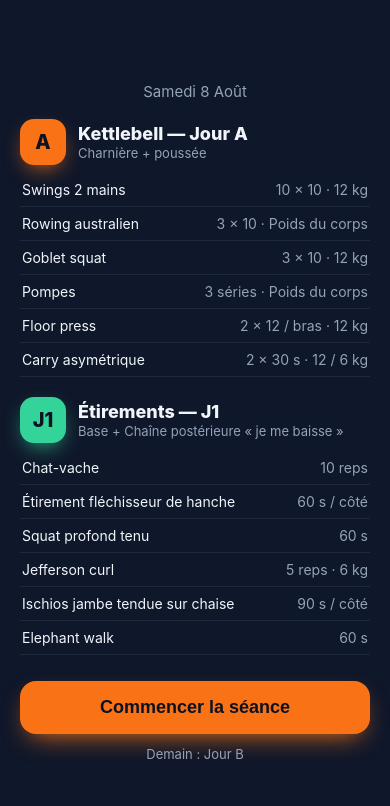
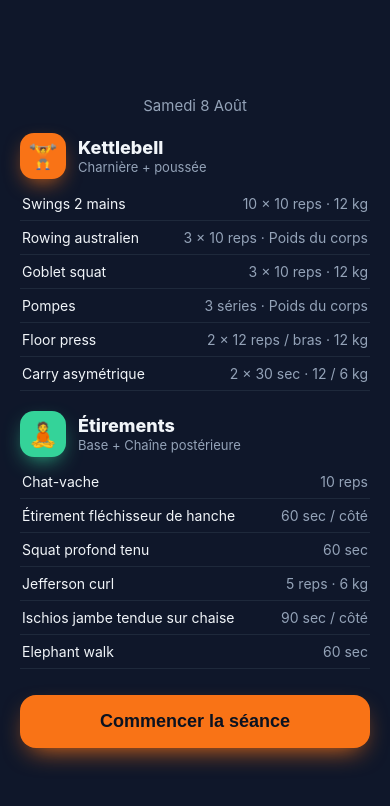
Before and after one commit to aymericbeaumet/coach, a plain HTML site: page index.html in a window 390 px wide. Drawn offline with Linux system fonts and the light colour scheme.

Commit message:
Chrono on timed exercises, muted autoplay, units, zoom, remove internal labels
- Chrono (top-right) on time-based exercises; at 0 it decrements the set counter (optional)
- Re-enable muted autoplay + loop on the active exercise (Error 153 already fixed)
- Units on every prescription (e.g. "3 × 15 reps", "2 × 30 sec")
- Zoom video ~15% each side (crop sides, taller image on mobile)
- Never surface internal rotation codes (no Jour A/B/C, no J1–J4); emoji section badges
- Expand abbreviations in titles (SDT → Soulevé de terre roumain unilatéral); allow 2 lines
- Remove per-exercise one-line descriptions; drop the "Demain" line
- Add serve.sh for local http (file:// can't run SW or YouTube embeds)

Co-Authored-By: Claude Opus 4.8 (1M context) <noreply@anthropic.com>

```diff
--- a/app.js
+++ b/app.js
@@ -2,9 +2,9 @@
 
 /* ---------------------------------------------------------------------------
  * Coach — la séance du jour.
- *   • Kettlebell : rotation A / B / C   (2026-08-08 = Jour A)
- *   • Étirements : rotation J1 / J2 / J3 / J4   (2026-08-08 = J1)
- * Rotations déterministes, +1 cran par jour civil.
+ *   • Kettlebell : rotation interne A / B / C   (référence 2026-08-08)
+ *   • Étirements : rotation interne J1 / J2 / J3 / J4
+ * Rotations déterministes (+1 cran / jour civil). Détail interne, jamais montré.
  * Aucun état conservé : rafraîchir redémarre la séance depuis le début.
  * ------------------------------------------------------------------------- */
 
@@ -12,45 +12,33 @@ const PROGRAM = {
   A: {
     title: 'Charnière + poussée', accent: '#f97316',
     exercises: [
-      { name: 'Swings 2 mains', weight: '12 kg', reps: '10 × 10', detail: '1 série par minute', sets: 10,
-        note: 'Conditionnement + travail de charnière, pas de la force pure.', video: 'nkWkssEvo3A' },
-      { name: 'Rowing australien', weight: 'Poids du corps', reps: '3 × 10', detail: '', sets: 3,
-        note: 'Pieds surélevés sur une chaise dès que possible.', video: 'nB2sOQ7613Q' },
-      { name: 'Goblet squat', weight: '12 kg', reps: '3 × 10', detail: 'tempo 3-1-1', sets: 3,
-        note: '3 s de descente, 1 s en bas, 1 s de montée.', video: '5z86H2vki_8' },
-      { name: 'Pompes', weight: 'Poids du corps', reps: '3 séries', detail: '', sets: 3,
-        note: "S'arrêter 2 reps avant l'échec — c'est ta poussée principale.", video: 'IODxDxX7oi4' },
-      { name: 'Floor press', weight: '12 kg', reps: '2 × 12 / bras', detail: '', sets: 2,
-        note: '', video: 'B340QckIfJM' },
-      { name: 'Carry asymétrique', weight: '12 / 6 kg', reps: '2 × 30 s', detail: '', sets: 2,
-        note: '12 kg d’un côté, 6 kg de l’autre.', video: 'iq5D5SU2Oq4' },
+      { name: 'Swings 2 mains', weight: '12 kg', reps: '10 × 10 reps', detail: '1 série par minute', sets: 10, video: 'nkWkssEvo3A' },
+      { name: 'Rowing australien', weight: 'Poids du corps', reps: '3 × 10 reps', detail: 'pieds surélevés sur une chaise', sets: 3, video: 'nB2sOQ7613Q' },
+      { name: 'Goblet squat', weight: '12 kg', reps: '3 × 10 reps', detail: 'tempo 3-1-1', sets: 3, video: '5z86H2vki_8' },
+      { name: 'Pompes', weight: 'Poids du corps', reps: '3 séries', detail: '2 reps avant l’échec', sets: 3, video: 'IODxDxX7oi4' },
+      { name: 'Floor press', weight: '12 kg', reps: '2 × 12 reps / bras', detail: '', sets: 2, video: 'B340QckIfJM' },
+      { name: 'Carry asymétrique', weight: '12 / 6 kg', reps: '2 × 30 sec', detail: '', sets: 2, seconds: 30, video: 'iq5D5SU2Oq4' },
     ],
   },
   B: {
     title: 'Jambes + dos', accent: '#38bdf8',
     exercises: [
-      { name: 'Turkish get-up', weight: '12 kg', reps: '5 × 1 / côté', detail: 'lent', sets: 5,
-        note: 'Lent et contrôlé, une répétition à la fois.', video: 'JFrItinMcyQ' },
-      { name: 'Split squat bulgare', weight: '12 kg', reps: '3 × 8 / côté', detail: '', sets: 3,
-        note: 'Pied arrière sur une chaise. Bien plus dur que la fente arrière.', video: 'eCJxHKDXBqk' },
-      { name: 'SDT roumain unilatéral', weight: '12 kg', reps: '3 × 10 / côté', detail: 'lent', sets: 3,
-        note: 'Soulevé de terre roumain sur une jambe, lent et gainé.', video: 'S8wkyvxNvac' },
-      { name: 'Rowing un bras', weight: '12 kg', reps: '3 × 15 / côté', detail: '', sets: 3,
-        note: '1 s de contraction en haut.', video: 'l5qelXL5nfs' },
-      { name: 'Pullover', weight: '6 kg', reps: '3 × 15', detail: '', sets: 3,
-        note: '', video: 'tcHaHIQStsk' },
-      { name: 'Gainage latéral', weight: 'Poids du corps', reps: '2 × 30 s / côté', detail: '', sets: 2,
-        note: '', video: 'fIkpxa-kuIA' },
+      { name: 'Turkish get-up', weight: '12 kg', reps: '5 × 1 rep / côté', detail: 'lent', sets: 5, video: 'JFrItinMcyQ' },
+      { name: 'Split squat bulgare', weight: '12 kg', reps: '3 × 8 reps / côté', detail: 'pied arrière sur une chaise', sets: 3, video: 'eCJxHKDXBqk' },
+      { name: 'Soulevé de terre roumain unilatéral', weight: '12 kg', reps: '3 × 10 reps / côté', detail: 'lent', sets: 3, video: 'S8wkyvxNvac' },
+      { name: 'Rowing un bras', weight: '12 kg', reps: '3 × 15 reps / côté', detail: '1 s de contraction en haut', sets: 3, video: 'l5qelXL5nfs' },
+      { name: 'Pullover', weight: '6 kg', reps: '3 × 15 reps', detail: '', sets: 3, video: 'tcHaHIQStsk' },
+      { name: 'Gainage latéral', weight: 'Poids du corps', reps: '2 × 30 sec / côté', detail: '', sets: 2, seconds: 30, video: 'fIkpxa-kuIA' },
     ],
   },
   C: {
-    title: 'Récup active · 15 min', accent: '#34d399',
+    title: 'Récup active', accent: '#34d399',
     exercises: [
-      { name: 'Get-up', weight: '6 kg', reps: 'léger', detail: '', sets: 1, note: 'Mobilité et contrôle.', video: 'JFrItinMcyQ' },
-      { name: 'Pullover', weight: '6 kg', reps: 'léger', detail: '', sets: 1, note: '', video: 'tcHaHIQStsk' },
-      { name: 'Halos', weight: '6 kg', reps: 'léger', detail: '', sets: 1, note: 'Autour de la tête, lent, dans les deux sens.', video: 'Sci3lijQBmk' },
-      { name: 'Carries', weight: '6 kg', reps: 'marche', detail: '', sets: 1, note: 'Marche lestée, gainage.', video: 'CiN1iw856rQ' },
-      { name: 'Mobilité hanches / épaules', weight: 'Poids du corps', reps: 'flow', detail: '', sets: 1, note: 'Ouverture hanches et épaules.', video: 'gDG9QoYpqtU' },
+      { name: 'Get-up', weight: '6 kg', reps: '3 reps / côté', detail: 'léger', sets: 1, video: 'JFrItinMcyQ' },
+      { name: 'Pullover', weight: '6 kg', reps: '15 reps', detail: 'léger', sets: 1, video: 'tcHaHIQStsk' },
+      { name: 'Halos', weight: '6 kg', reps: '5 tours / sens', detail: 'lent', sets: 1, video: 'Sci3lijQBmk' },
+      { name: 'Carries', weight: '6 kg', reps: '40 sec', detail: 'marche lestée', sets: 1, seconds: 40, video: 'CiN1iw856rQ' },
+      { name: 'Mobilité hanches / épaules', weight: 'Poids du corps', reps: '60 sec', detail: '', sets: 1, seconds: 60, video: 'gDG9QoYpqtU' },
     ],
   },
 };
@@ -58,72 +46,55 @@ const PROGRAM = {
 /* Étirements — Base tous les jours + rotation J1 → J2 → J3 → J4. */
 const STRETCH = {
   base: [
-    { name: 'Chat-vache', weight: '', reps: '10 reps', detail: 'très lentes, vertèbre par vertèbre', sets: 1,
-      note: 'Enroule et déroule la colonne segment par segment.', video: 'r43PNCct6Yw' },
-    { name: 'Étirement fléchisseur de hanche', weight: '', reps: '60 s / côté', detail: 'bassin rentré, fessier serré', sets: 2,
-      note: 'Rétroversion du bassin pour vraiment cibler le psoas.', video: 'WtTAT6lSm3E' },
-    { name: 'Squat profond tenu', weight: '', reps: '60 s', detail: 'talons au sol', sets: 1,
-      note: '', video: 'ss4R2g4mFVU' },
+    { name: 'Chat-vache', weight: '', reps: '10 reps', detail: 'vertèbre par vertèbre', sets: 1, video: 'r43PNCct6Yw' },
+    { name: 'Étirement fléchisseur de hanche', weight: '', reps: '60 sec / côté', detail: 'bassin rentré', sets: 2, seconds: 60, video: 'WtTAT6lSm3E' },
+    { name: 'Squat profond tenu', weight: '', reps: '60 sec', detail: 'talons au sol', sets: 1, seconds: 60, video: 'ss4R2g4mFVU' },
   ],
   days: {
-    J1: { title: 'Chaîne postérieure', subtitle: '« je me baisse »', exercises: [
-      { name: 'Jefferson curl', weight: '6 kg', reps: '5 reps', detail: '10 s pour dérouler, 10 s pour remonter', sets: 5,
-        note: 'Déroule vertèbre par vertèbre, charge légère et contrôlée.', video: 'ZWaI1jrtzOk' },
-      { name: 'Ischios jambe tendue sur chaise', weight: '', reps: '90 s / côté', detail: 'dos plat, bassin qui bascule', sets: 2,
-        note: 'Charnière de hanche — surtout pas le dos rond.', video: 'KY_TGLbgYMs' },
-      { name: 'Elephant walk', weight: '', reps: '60 s', detail: '', sets: 1, note: '', video: 'fnih_6w_JjA' },
+    J1: { title: 'Chaîne postérieure', exercises: [
+      { name: 'Jefferson curl', weight: '6 kg', reps: '5 reps', detail: '10 s pour dérouler, 10 s pour remonter', sets: 5, video: 'ZWaI1jrtzOk' },
+      { name: 'Ischios jambe tendue sur chaise', weight: '', reps: '90 sec / côté', detail: 'dos plat', sets: 2, seconds: 90, video: 'KY_TGLbgYMs' },
+      { name: 'Elephant walk', weight: '', reps: '60 sec', detail: '', sets: 1, seconds: 60, video: 'fnih_6w_JjA' },
     ]},
-    J2: { title: 'Hanches', subtitle: '', exercises: [
-      { name: '90/90 assis', weight: '', reps: '60 s / côté', detail: "bascule d'un côté à l'autre", sets: 2, note: '', video: 'axHM6figGWY' },
-      { name: 'Pigeon', weight: '', reps: '60 s / côté', detail: '', sets: 2, note: '', video: 'YqNO0ImMtEY' },
-      { name: 'Grenouille', weight: '', reps: '60 s', detail: '', sets: 1, note: '', video: 'cszFKUXArjs' },
+    J2: { title: 'Hanches', exercises: [
+      { name: '90/90 assis', weight: '', reps: '60 sec / côté', detail: '', sets: 2, seconds: 60, video: 'axHM6figGWY' },
+      { name: 'Pigeon', weight: '', reps: '60 sec / côté', detail: '', sets: 2, seconds: 60, video: 'YqNO0ImMtEY' },
+      { name: 'Grenouille', weight: '', reps: '60 sec', detail: '', sets: 1, seconds: 60, video: 'cszFKUXArjs' },
     ]},
-    J3: { title: 'Dos + thoracique', subtitle: '', exercises: [
-      { name: 'Extension thoracique sur serviette', weight: '', reps: '90 s', detail: 'serviette roulée sous les omoplates', sets: 1, note: '', video: 'YoPs_HtL9tc' },
-      { name: 'Livre ouvert', weight: '', reps: '8 reps / côté', detail: 'couché sur le côté, genoux pliés', sets: 2,
-        note: 'On ouvre lentement le bras du dessus.', video: 'rDviWORCWEw' },
-      { name: 'Étirement dorsaux à genoux', weight: '', reps: '60 s / côté', detail: "mains loin devant, décalées d'un côté", sets: 2, note: '', video: 'X8ijXOFfYMQ' },
-      { name: 'Torsion lombaire allongée', weight: '', reps: '60 s / côté', detail: 'épaules au sol', sets: 2, note: '', video: 'cvCPeN6XjHs' },
+    J3: { title: 'Dos + thoracique', exercises: [
+      { name: 'Extension thoracique sur serviette', weight: '', reps: '90 sec', detail: 'serviette sous les omoplates', sets: 1, seconds: 90, video: 'YoPs_HtL9tc' },
+      { name: 'Livre ouvert', weight: '', reps: '8 reps / côté', detail: 'couché sur le côté', sets: 2, video: 'rDviWORCWEw' },
+      { name: 'Étirement dorsaux à genoux', weight: '', reps: '60 sec / côté', detail: 'mains loin devant', sets: 2, seconds: 60, video: 'X8ijXOFfYMQ' },
+      { name: 'Torsion lombaire allongée', weight: '', reps: '60 sec / côté', detail: 'épaules au sol', sets: 2, seconds: 60, video: 'cvCPeN6XjHs' },
     ]},
-    J4: { title: 'Chevilles + épaules', subtitle: '', exercises: [
-      { name: 'Dorsiflexion genou au mur', weight: '', reps: '90 s / côté', detail: 'talon collé', sets: 2, note: '', video: 'cPN3-FR-clk' },
-      { name: 'Mollet tendu puis fléchi', weight: '', reps: '45 s + 45 s / côté', detail: 'tendu = jumeaux, fléchi = soléaire', sets: 2, note: '', video: 'RObBWavVFzI' },
-      { name: 'Dislocations à la serviette', weight: '', reps: '10 reps', detail: 'lentes', sets: 1, note: 'Prise large, bras tendus, très lent.', video: 'vP8YmmRMz6I' },
-      { name: 'Étirement pectoral au chambranle', weight: '', reps: '60 s / côté', detail: 'bras en L', sets: 2, note: '', video: 'Q6KfoKo0lSo' },
+    J4: { title: 'Chevilles + épaules', exercises: [
+      { name: 'Dorsiflexion genou au mur', weight: '', reps: '90 sec / côté', detail: 'talon collé', sets: 2, seconds: 90, video: 'cPN3-FR-clk' },
+      { name: 'Mollet tendu puis fléchi', weight: '', reps: '45 sec + 45 sec / côté', detail: 'tendu puis genou fléchi', sets: 2, seconds: 90, video: 'RObBWavVFzI' },
+      { name: 'Dislocations à la serviette', weight: '', reps: '10 reps', detail: 'lentes, prise large', sets: 1, video: 'vP8YmmRMz6I' },
+      { name: 'Étirement pectoral au chambranle', weight: '', reps: '60 sec / côté', detail: 'bras en L', sets: 2, seconds: 60, video: 'Q6KfoKo0lSo' },
     ]},
   },
 };
 
 const LETTERS = ['A', 'B', 'C'];
 const JDAYS = ['J1', 'J2', 'J3', 'J4'];
-const REFERENCE = Date.UTC(2026, 7, 8); // 8 août 2026 → Jour A & J1
+const REFERENCE = Date.UTC(2026, 7, 8);
 const mod = (n, m) => ((n % m) + m) % m;
+const fmt = (s) => { const m = Math.floor(s / 60), sec = s % 60; return m > 0 ? `${m}:${String(sec).padStart(2, '0')}` : `${sec}s`; };
 
 const today = new Date();
 const diff = Math.round((Date.UTC(today.getFullYear(), today.getMonth(), today.getDate()) - REFERENCE) / 86400000);
-const letter = LETTERS[mod(diff, 3)];
-const jletter = JDAYS[mod(diff, 4)];
-const day = PROGRAM[letter];
-const sday = STRETCH.days[jletter];
-const nextLetter = LETTERS[mod(diff + 1, 3)];
+const day = PROGRAM[LETTERS[mod(diff, 3)]];
+const sday = STRETCH.days[JDAYS[mod(diff, 4)]];
 
-/* Refresh → on repart du haut. */
 if ('scrollRestoration' in history) history.scrollRestoration = 'manual';
-
 document.documentElement.style.setProperty('--accent', day.accent);
 
 /* ---------- Intro : deux sections (Kettlebell + Étirements) ---------- */
 document.getElementById('date').textContent =
   today.toLocaleDateString('fr-FR', { weekday: 'long', day: 'numeric', month: 'long' });
-
-document.getElementById('kbBadge').textContent = letter;
-document.getElementById('kbTitle').textContent = `Kettlebell — Jour ${letter}`;
 document.getElementById('kbSub').textContent = day.title;
-document.getElementById('stBadge').textContent = jletter;
-document.getElementById('stTitle').textContent = `Étirements — ${jletter}`;
-document.getElementById('stSub').textContent =
-  sday.subtitle ? `Base + ${sday.title} ${sday.subtitle}` : `Base + ${sday.title}`;
-document.getElementById('tomorrow').textContent = `Demain : Jour ${nextLetter}`;
+document.getElementById('stSub').textContent = `Base + ${sday.title}`;
 
 function fillList(el, items) {
   items.forEach((ex) => {
@@ -141,32 +112,25 @@ const feed = document.getElementById('feed');
 const rail = document.getElementById('rail');
 const PLAY_ICON = '<svg viewBox="0 0 24 24" fill="currentColor"><path d="M8 5v14l11-7z"/></svg>';
 
-const flow = [
-  ...day.exercises.map((ex) => ({ ...ex, group: `Jour ${letter} · ${day.title}` })),
-  ...STRETCH.base.map((ex) => ({ ...ex, group: 'Étirements · Base' })),
-  ...sday.exercises.map((ex) => ({ ...ex, group: `Étirements · ${jletter}` })),
-];
+const flow = [...day.exercises, ...STRETCH.base, ...sday.exercises];
 const N = flow.length;
 
 const exScreens = [];
 const rdots = [];
 const resetters = [];
-let congrats; // défini plus bas
+const chronoStoppers = [];
+let congrats;
 
 function goNext(idx) {
-  const target = idx + 1 < N ? exScreens[idx + 1] : congrats;
-  target.scrollIntoView({ behavior: 'smooth' });
+  (idx + 1 < N ? exScreens[idx + 1] : congrats).scrollIntoView({ behavior: 'smooth' });
 }
 
 function makeExercise(ex, i) {
-  const idx = i;               // position dans exScreens
-  const num = i + 1;           // numéro affiché (1..N)
+  const idx = i, num = i + 1;
   const s = document.createElement('section');
   s.className = 'screen ex';
-
   const weight = ex.weight ? `<span class="weight">${ex.weight}</span>` : '';
   const detail = ex.detail ? `<small>${ex.detail}</small>` : '';
-  const note = ex.note ? `<p class="note">${ex.note}</p>` : '';
 
   s.innerHTML = `
     <div class="player" data-video="${ex.video}">
@@ -175,12 +139,10 @@ function makeExercise(ex, i) {
       </button>
     </div>
     <div class="overlay-top">
-      <span class="pill">${ex.group}</span>
-      <span class="pill">${num} / ${N}</span>
+      <span class="pill progress">${num} / ${N}</span>
     </div>
     <div class="overlay-bottom">
       <div class="ex-head"><h2 class="ex-name">${ex.name}</h2>${weight}</div>
-      ${note}
       <button class="reps-badge" aria-label="Valider une série">
         <span class="rb-count">${ex.sets}</span>
         <span class="rb-scheme">${ex.reps}${detail}</span>
@@ -188,24 +150,43 @@ function makeExercise(ex, i) {
     </div>
   `;
 
-  // Lecture vidéo au tap (fiable partout : c'est un geste utilisateur).
   s.querySelector('.poster').addEventListener('click', () => loadVideo(s));
 
-  // Compteur de séries : chaque tap décrémente ; 0 = terminé → exercice suivant.
+  // Compteur de séries : tap → décompte ; 0 = terminé → exercice suivant.
   const badge = s.querySelector('.reps-badge');
   const countEl = s.querySelector('.rb-count');
   let left = ex.sets;
-  const render = () => {
-    countEl.textContent = left <= 0 ? '✓' : String(left);
-    badge.classList.toggle('done', left <= 0);
-  };
-  badge.addEventListener('click', () => {
+  const renderCount = () => { countEl.textContent = left <= 0 ? '✓' : String(left); badge.classList.toggle('done', left <= 0); };
+  const decrement = () => {
     if (left <= 0) return;
     left -= 1;
-    render();
+    renderCount();
     if (left <= 0) setTimeout(() => goNext(idx), 650);
-  });
-  resetters.push(() => { left = ex.sets; render(); });
+  };
+  badge.addEventListener('click', decrement);
+
+  // Chrono (exercices en secondes) : à 0 il décrémente le compteur. Optionnel.
+  let stopChrono = null;
+  if (ex.seconds) {
+    const chrono = document.createElement('button');
+    chrono.className = 'pill chrono';
+    let remaining = ex.seconds, timer = null;
+    const paint = () => { chrono.innerHTML = `<span class="tdot"></span>${fmt(remaining)}`; chrono.classList.toggle('running', !!timer); };
+    const halt = () => { if (timer) { clearInterval(timer); timer = null; } paint(); };
+    const tick = () => {
+      remaining -= 1;
+      if (remaining <= 0) { halt(); remaining = ex.seconds; decrement(); }
+      paint();
+    };
+    chrono.addEventListener('click', () => { if (timer) halt(); else { timer = setInterval(tick, 1000); paint(); } });
+    paint();
+    s.querySelector('.overlay-top').appendChild(chrono);
+    stopChrono = () => { if (timer) { clearInterval(timer); timer = null; paint(); } };
+    resetters.push(() => { left = ex.sets; renderCount(); if (timer) { clearInterval(timer); timer = null; } remaining = ex.seconds; paint(); });
+  } else {
+    resetters.push(() => { left = ex.sets; renderCount(); });
+  }
+  chronoStoppers.push(stopChrono);
 
   const rdot = document.createElement('button');
   rdot.className = 'rdot';
@@ -217,28 +198,23 @@ function makeExercise(ex, i) {
   feed.appendChild(s);
 }
 
-function appendSection(html, cls) {
-  const s = document.createElement('section');
-  s.className = `screen ${cls}`;
-  s.innerHTML = `<div class="section-inner">${html}</div>`;
-  feed.appendChild(s);
-  return s;
-}
-
 flow.forEach((ex, i) => makeExercise(ex, i));
 
-congrats = appendSection(
-  `<div class="emoji">💪</div>
-   <h1>Séance terminée !</h1>
-   <p>Bravo — Jour ${letter} + étirements ${jletter} bouclés.</p>
-   <button class="start" id="restart">Recommencer</button>`,
-  'congrats',
-);
+congrats = document.createElement('section');
+congrats.className = 'screen congrats';
+congrats.innerHTML = `
+  <div class="section-inner">
+    <div class="emoji">💪</div>
+    <h1>Séance terminée !</h1>
+    <p>Bravo — kettlebell + étirements bouclés.</p>
+    <button class="start" id="restart">Recommencer</button>
+  </div>`;
+feed.appendChild(congrats);
 
-/* ---------- Vidéos : une seule chargée à la fois ---------- */
+/* ---------- Vidéos : une seule active (autoplay muet + boucle) ---------- */
 function embedURL(id) {
   const p = new URLSearchParams({
-    autoplay: '1', loop: '1', playlist: id,
+    autoplay: '1', mute: '1', loop: '1', playlist: id,
     controls: '1', rel: '0', playsinline: '1', modestbranding: '1', iv_load_policy: '3',
   });
   return `https://www.youtube-nocookie.com/embed/${id}?${p}`;
@@ -267,10 +243,11 @@ function unloadVideo(section) {
 let active = -1;
 function setActive(idx) {
   if (idx === active) return;
-  if (active >= 0) unloadVideo(exScreens[active]); // stoppe la vidéo qu'on quitte
+  if (active >= 0) { unloadVideo(exScreens[active]); if (chronoStoppers[active]) chronoStoppers[active](); }
   active = idx;
   rdots.forEach((d, i) => d.classList.toggle('active', i === idx));
   rail.classList.toggle('hidden', idx < 0);
+  if (idx >= 0) loadVideo(exScreens[idx]);
 }
 
 const io = new IntersectionObserver((entries) => {
@@ -294,7 +271,6 @@ window.addEventListener('keydown', (e) => {
   if (e.key === 'ArrowUp' || e.key === 'PageUp') { e.preventDefault(); (active <= 0 ? intro : exScreens[active - 1]).scrollIntoView({ behavior: 'smooth' }); }
 });
 
-/* On repart toujours du haut au chargement. */
 feed.scrollTop = 0;
 window.addEventListener('load', () => { feed.scrollTop = 0; });
 
--- a/index.html
+++ b/index.html
@@ -27,9 +27,9 @@
 
       <section class="block">
         <div class="block-head">
-          <span class="badge" id="kbBadge">A</span>
+          <span class="badge">🏋️</span>
           <div>
-            <h2 id="kbTitle">Kettlebell — Jour A</h2>
+            <h2>Kettlebell</h2>
             <p id="kbSub"></p>
           </div>
         </div>
@@ -38,9 +38,9 @@
 
       <section class="block">
         <div class="block-head">
-          <span class="badge alt" id="stBadge">J1</span>
+          <span class="badge alt">🧘</span>
           <div>
-            <h2 id="stTitle">Étirements — J1</h2>
+            <h2>Étirements</h2>
             <p id="stSub"></p>
           </div>
         </div>
@@ -48,7 +48,6 @@
       </section>
 
       <button class="start" id="start">Commencer la séance</button>
-      <p class="hint" id="tomorrow"></p>
       <p class="hint" id="install" hidden>Partager → « Sur l'écran d'accueil » pour installer</p>
     </div>
   </section>
--- a/styles.css
+++ b/styles.css
@@ -69,7 +69,7 @@ html, body {
   width: 46px; height: 46px;
   border-radius: 14px;
   display: grid; place-items: center;
-  font-size: 20px; font-weight: 800; color: #0b1220;
+  font-size: 24px; font-weight: 800; color: #0b1220;
   background: var(--accent);
   box-shadow: 0 8px 22px -8px var(--accent);
 }
@@ -105,7 +105,8 @@ html, body {
   display: grid; place-items: center;
   overflow: hidden;
 }
-.player > * { grid-area: 1 / 1; width: 100%; aspect-ratio: 16 / 9; max-height: 100%; border: 0; }
+/* Zoom : on rogne ~15 % de chaque côté pour agrandir l'image (hauteur ↑). */
+.player > * { grid-area: 1 / 1; width: 143%; aspect-ratio: 16 / 9; border: 0; }
 .poster {
   background: #000 center/cover no-repeat;
   display: grid; place-items: center; cursor: pointer;
@@ -142,6 +143,17 @@ html, body {
   font-size: 13px; font-weight: 700;
 }
 
+/* Chrono (exercices en secondes), en haut à droite */
+.chrono {
+  display: inline-flex; align-items: center; gap: 7px;
+  color: #fff; cursor: pointer; border: 0;
+  font-variant-numeric: tabular-nums;
+}
+.chrono .tdot { width: 8px; height: 8px; border-radius: 50%; background: var(--muted); }
+.chrono.running { background: var(--accent); color: #0b1220; }
+.chrono.running .tdot { background: #0b1220; animation: pulse 1s ease-in-out infinite; }
+@keyframes pulse { 0%, 100% { opacity: 1; } 50% { opacity: .25; } }
+
 /* Compteur de séries, centré en bas (cliquable → décrémente jusqu'à 0) */
 .reps-badge {
   pointer-events: auto;
@@ -169,15 +181,14 @@ html, body {
 .reps-badge.done .rb-count { background: #052e13; color: var(--ok); }
 .reps-badge.done .rb-scheme small { color: #052e13cc; }
 
-.ex-head { width: 100%; pointer-events: none; display: flex; align-items: baseline; justify-content: space-between; gap: 10px; }
-.ex-name { margin: 0; font-size: 23px; font-weight: 800; line-height: 1.1; }
+.ex-head { width: 100%; pointer-events: none; display: flex; align-items: flex-start; justify-content: space-between; gap: 10px; }
+.ex-name { margin: 0; flex: 1; min-width: 0; font-size: 22px; font-weight: 800; line-height: 1.15; }
 .weight {
-  flex: 0 0 auto;
+  flex: 0 0 auto; margin-top: 2px;
   color: var(--accent); font-weight: 800; font-size: 14px;
   background: #f973161f; border: 1px solid #f9731640;
   padding: 5px 11px; border-radius: 999px; white-space: nowrap;
 }
-.note { margin: 8px 0 0; color: #cbd5e1; font-size: 14px; line-height: 1.45; pointer-events: none; }
 
 /* ---------- Écran de fin ---------- */
 .congrats {
```
Also changed, not shown: README.md, 1 other file.
